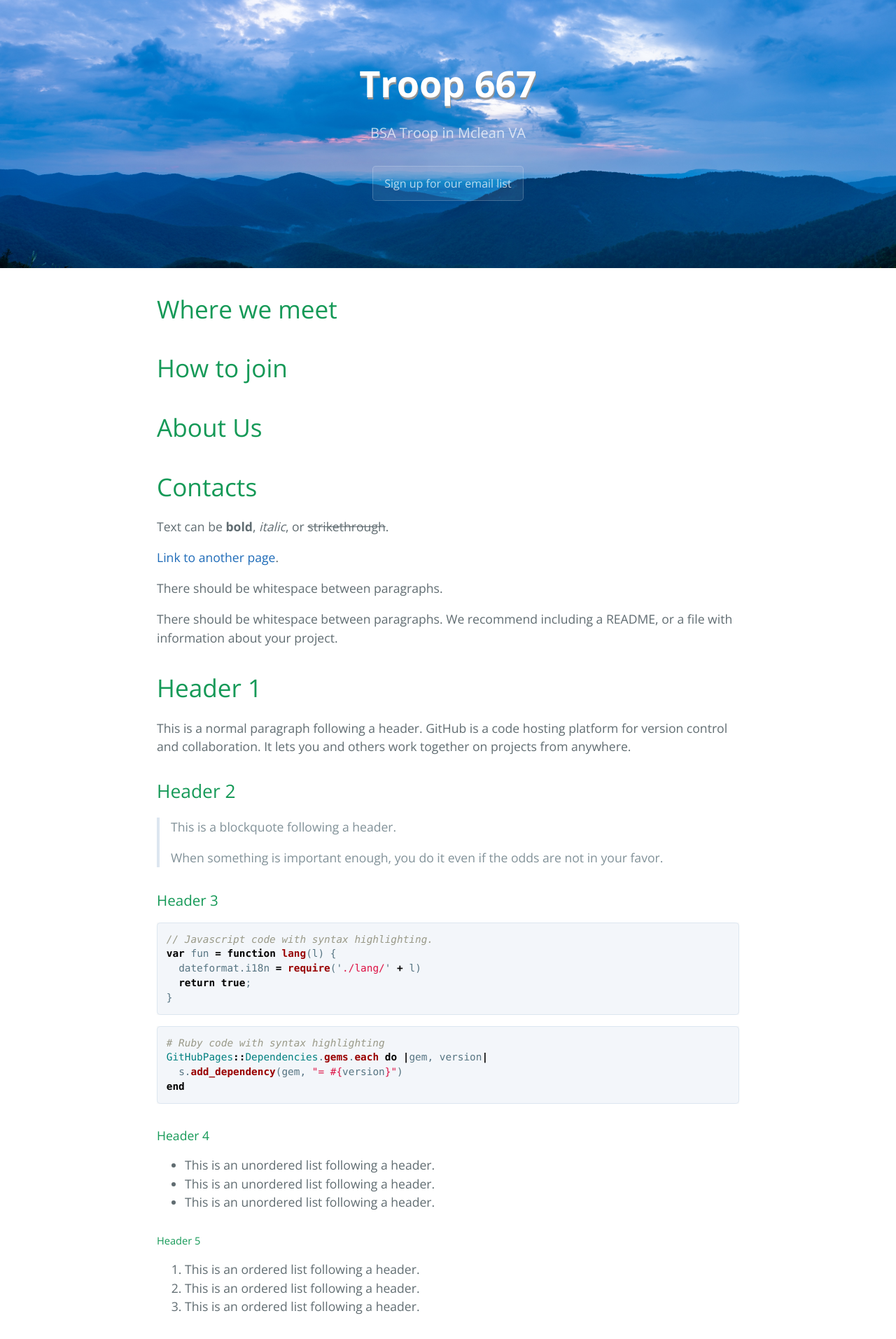
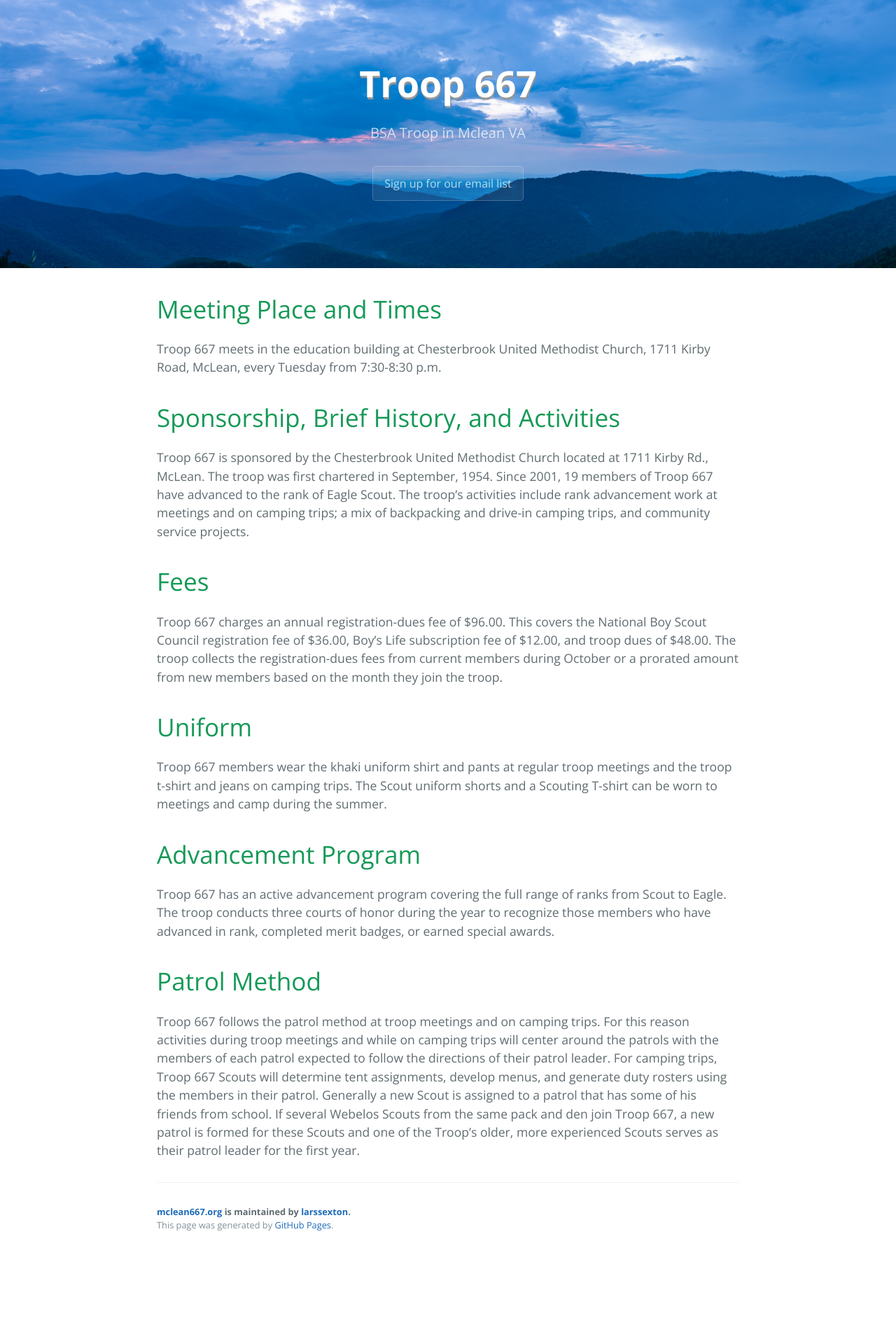
Before and after one commit to larssexton/mclean667.org, a Jekyll site: the page built from index.md, in a window 1280 px wide. Shown: the top 1913 px of the page at 70% size. Built offline with Jekyll 4.4.1, drawn with Linux system fonts in a browser that asks for light colours; the repository's description, which GitHub fills in, is left out; after the commit the page ends 1792 px from its top, so only the background shows below that; some of the changed text lies outside the part shown.

Commit message:
Backround and Info

````diff
--- a/assets/css/style.scss
+++ b/assets/css/style.scss
@@ -4,7 +4,7 @@
 @import 'jekyll-theme-cayman';
 
 .page-header {
-    background-image: url("/assets/images/header_background.jpg");
+    background-image: url("../../assets/images/header_background.jpg");
     background-size: cover;
 }
 
--- a/index.md
+++ b/index.md
@@ -4,131 +4,43 @@ title: Troop 667
 description: BSA Troop in Mclean VA
 ---
 
-# Where we meet
+# Meeting Place and Times
 
-# How to join
+Troop 667 meets in the education building at Chesterbrook United Methodist Church, 1711 Kirby Road,
+McLean, every Tuesday from 7:30-8:30 p.m.
 
-# About Us
+# Sponsorship, Brief History, and Activities
 
-# Contacts
+Troop 667 is sponsored by the Chesterbrook United Methodist Church located at 1711 Kirby Rd., McLean. The
+troop was first chartered in September, 1954. Since 2001, 19 members of Troop 667 have advanced to the rank
+of Eagle Scout. The troop’s activities include rank advancement work at meetings and on camping trips; a mix of
+backpacking and drive-in camping trips, and community service projects.
 
+# Fees
 
-Text can be **bold**, _italic_, or ~~strikethrough~~.
+Troop 667 charges an annual registration-dues fee of $96.00. This covers the National Boy Scout Council
+registration fee of $36.00, Boy’s Life subscription fee of $12.00, and troop dues of $48.00. The troop collects the
+registration-dues fees from current members during October or a prorated amount from new members based on
+the month they join the troop.
 
-[Link to another page](./another-page.html).
+# Uniform
 
-There should be whitespace between paragraphs.
+Troop 667 members wear the khaki uniform shirt and pants at regular troop meetings and the troop t-shirt and
+jeans on camping trips. The Scout uniform shorts and a Scouting T-shirt can be worn to meetings and camp
+during the summer.
 
-There should be whitespace between paragraphs. We recommend including a README, or a file with information about your project.
+# Advancement Program
 
-# Header 1
+Troop 667 has an active advancement program covering the full range of ranks from Scout to Eagle. The troop
+conducts three courts of honor during the year to recognize those members who have advanced in rank,
+completed merit badges, or earned special awards.
 
-This is a normal paragraph following a header. GitHub is a code hosting platform for version control and collaboration. It lets you and others work together on projects from anywhere.
+# Patrol Method
 
-## Header 2
-
-> This is a blockquote following a header.
->
-> When something is important enough, you do it even if the odds are not in your favor.
-
-### Header 3
-
-```js
-// Javascript code with syntax highlighting.
-var fun = function lang(l) {
-  dateformat.i18n = require('./lang/' + l)
-  return true;
-}
-```
-
-```ruby
-# Ruby code with syntax highlighting
-GitHubPages::Dependencies.gems.each do |gem, version|
-  s.add_dependency(gem, "= #{version}")
-end
-```
-
-#### Header 4
-
-*   This is an unordered list following a header.
-*   This is an unordered list following a header.
-*   This is an unordered list following a header.
-
-##### Header 5
-
-1.  This is an ordered list following a header.
-2.  This is an ordered list following a header.
-3.  This is an ordered list following a header.
-
-###### Header 6
-
-| head1        | head two          | three |
-|:-------------|:------------------|:------|
-| ok           | good swedish fish | nice  |
-| out of stock | good and plenty   | nice  |
-| ok           | good `oreos`      | hmm   |
-| ok           | good `zoute` drop | yumm  |
-
-### There's a horizontal rule below this.
-
-* * *
-
-### Here is an unordered list:
-
-*   Item foo
-*   Item bar
-*   Item baz
-*   Item zip
-
-### And an ordered list:
-
-1.  Item one
-1.  Item two
-1.  Item three
-1.  Item four
-
-### And a nested list:
-
-- level 1 item
-  - level 2 item
-  - level 2 item
-    - level 3 item
-    - level 3 item
-- level 1 item
-  - level 2 item
-  - level 2 item
-  - level 2 item
-- level 1 item
-  - level 2 item
-  - level 2 item
-- level 1 item
-
-### Small image
-
-![Octocat](https://github.githubassets.com/images/icons/emoji/octocat.png)
-
-### Large image
-
-![Branching](https://guides.github.com/activities/hello-world/branching.png)
-
-
-### Definition lists can be used with HTML syntax.
-
-<dl>
-<dt>Name</dt>
-<dd>Godzilla</dd>
-<dt>Born</dt>
-<dd>1952</dd>
-<dt>Birthplace</dt>
-<dd>Japan</dd>
-<dt>Color</dt>
-<dd>Green</dd>
-</dl>
-
-```
-Long, single-line code blocks should not wrap. They should horizontally scroll if they are too long. This line should be long enough to demonstrate this.
-```
-
-```
-The final element.
-```
+Troop 667 follows the patrol method at troop meetings and on camping trips. For this reason activities during
+troop meetings and while on camping trips will center around the patrols with the members of each patrol
+expected to follow the directions of their patrol leader. For camping trips, Troop 667 Scouts will determine tent
+assignments, develop menus, and generate duty rosters using the members in their patrol. Generally a new Scout
+is assigned to a patrol that has some of his friends from school. If several Webelos Scouts from the same pack
+and den join Troop 667, a new patrol is formed for these Scouts and one of the Troop’s older, more experienced
+Scouts serves as their patrol leader for the first year.
````
